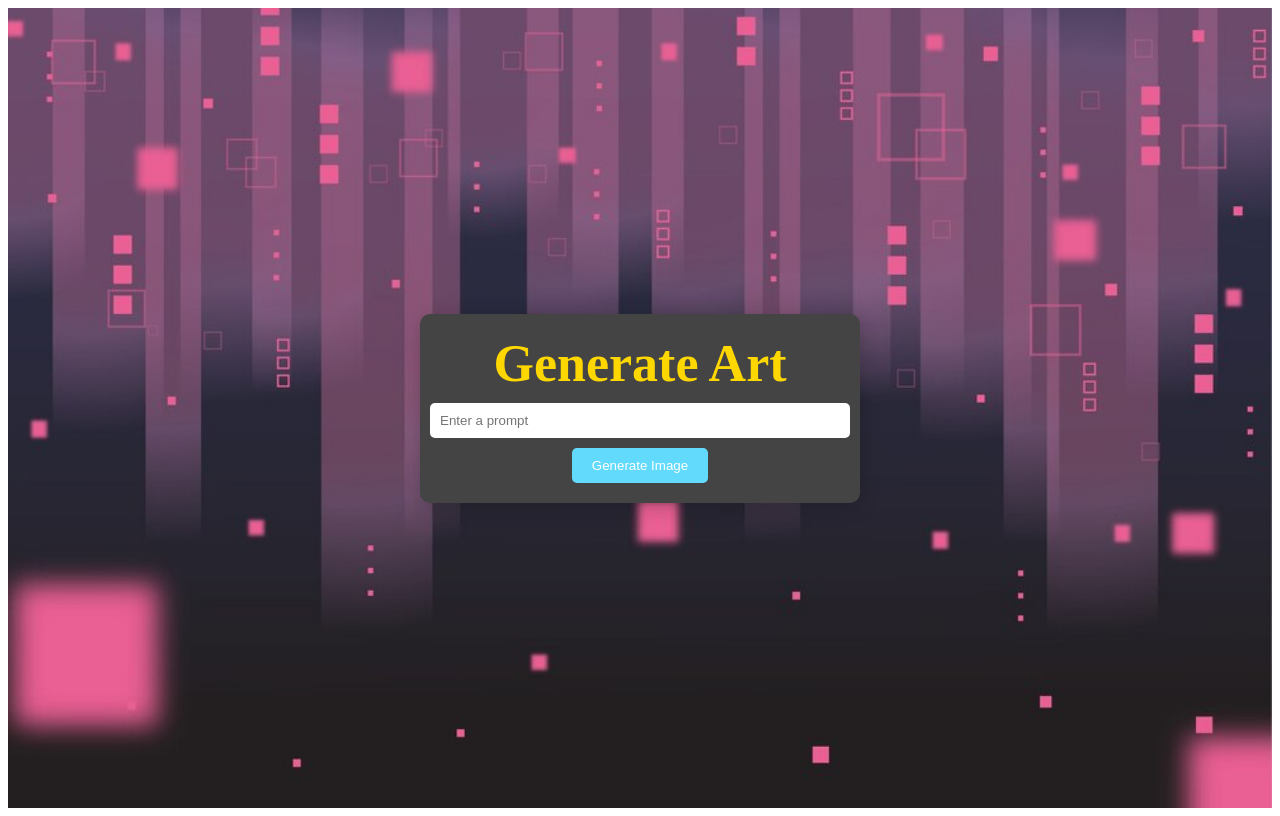
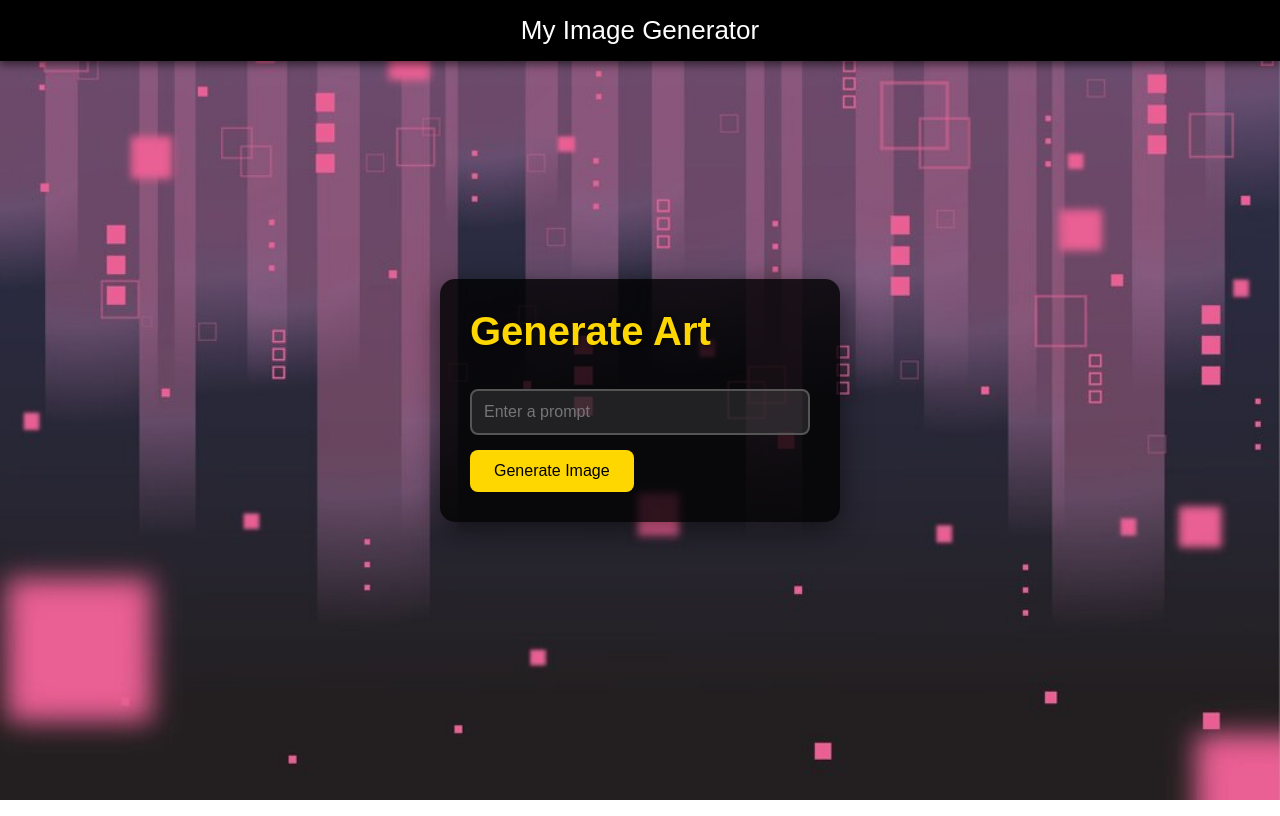
Before and after one commit to Jahgor/JAIM, a React (Create React App) app: page / in a window 1280 px wide. Built offline with nearby package versions, Linux system fonts and the light colour scheme.

Commit message:
Updated CSS for image generator prompt/navbar to a better version, removed links for now

```diff
--- a/src/App.css
+++ b/src/App.css
@@ -1,3 +1,32 @@
+/* App.css or Global Stylesheet */
+* {
+  margin: 0;
+  padding: 0;
+  box-sizing: border-box;
+}
+
+body {
+  background-image: url('Pixel Theme Background.jpg');
+  background-size: cover;
+  background-position: center;
+  background-repeat: no-repeat;
+  background-attachment: fixed; /* Keeps the background fixed as you scroll */
+  margin: 0;
+  padding: 0;
+  font-family: Arial, sans-serif;
+  color: gold;
+  overflow-x: hidden; /* Prevents horizontal scrolling if any element overflows */
+}
+
+/* Optional: Adjust .App if it wraps all your content */
+.App {
+  min-height: 100vh;
+  display: flex;
+  flex-direction: column;
+  justify-content: center;
+  align-items: center;
+}
+
 .App {
   text-align: center;
 }
@@ -18,51 +47,52 @@
 }
 
 .image-generator {
-  background-color: #444;
-  padding: 20px;
-  border-radius: 10px;
-  box-shadow: 0 4px 20px rgba(0, 0, 0, 0.2);
+  background-color: rgba(0, 0, 0, 0.8); /* Semi-transparent black */
+  padding: 30px;
+  border-radius: 15px;
+  box-shadow: 0 8px 30px rgba(0, 0, 0, 0.5);
   max-width: 400px;
-  width: 100%;
   margin: auto;
-  display: flex;
-  flex-direction: column;
-  align-items: center;
+  color: gold;
 }
 
 .prompt-input {
   width: 100%;
-  padding: 10px;
-  margin: 10px 0;
-  border: none;
-  border-radius: 5px;
+  padding: 12px;
+  margin: 15px 0;
+  border: 2px solid #555;
+  border-radius: 8px;
+  font-size: 1rem;
+  background-color: rgba(255, 255, 255, 0.1);
+  color: white;
 }
 
 .generate-button {
-  padding: 10px 20px;
-  color: white;
-  background-color: #61dafb;
+  padding: 12px 24px;
+  font-size: 1rem;
+  color: black;
+  background-color: gold;
   border: none;
-  border-radius: 5px;
+  border-radius: 8px;
   cursor: pointer;
-  transition: background-color 0.3s ease;
+  transition: transform 0.2s ease;
 }
 
 .generate-button:hover {
-  background-color: #21a1f1;
+  transform: scale(1.05); /* Slight enlargement on hover */
+  background-color: #ffd700;
 }
 
 .generated-image {
   margin-top: 20px;
   max-width: 100%;
-  border-radius: 10px;
-  box-shadow: 0 2px 10px rgba(0, 0, 0, 0.2);
-  display: block;
-  margin-left: auto;
-  margin-right: auto;
+  border-radius: 12px;
+  box-shadow: 0 5px 15px rgba(0, 0, 0, 0.3);
 }
 
 h1 {
-  color: gold; /* Set the heading color to gold */
-  margin: 0; /* Remove default margin to keep it on one line */
+  font-size: 2.5rem;
+  margin-bottom: 20px;
+  color: gold; /* Set to your desired color */
+  text-shadow: 1px 1px 4px rgba(0, 0, 0, 0.7); /* Adds subtle shadow */
 }
--- a/src/App.js
+++ b/src/App.js
@@ -1,6 +1,7 @@
 import React, { useState } from "react";
 import axios from "axios";
 import './App.css'
+import Navbar from './components/Navbar'; // Import the Navbar component
 
 function ImageGenerator() {
   const [prompt, setPrompt] = useState("");
@@ -27,6 +28,7 @@ function ImageGenerator() {
 
   return (
     <div className="App-header">
+      <Navbar />
       <div className="image-generator">
         <h1>Generate Art</h1>
         <input
--- /dev/null
+++ b/src/components/Navbar.css
@@ -0,0 +1,33 @@
+/* Navbar container styling */
+.navbar {
+    background-color: black;
+    display: flex;
+    justify-content: center;
+    align-items: center;
+    padding: 15px 0;
+    box-shadow: 0 4px 8px rgba(0, 0, 0, 0.5);
+    position: fixed;
+    top: 0;
+    width: 100%;
+    z-index: 1000;
+  }
+
+  /* Navbar links styling */
+  .navbar .nav-link { /* Targeting links within navbar more specifically */
+    color: black;
+    background-color: gold;
+    padding: 10px 20px;
+    margin: 0 10px; /* Ensures spacing between buttons */
+    text-decoration: none;
+    border-radius: 8px;
+    font-size: 1rem;
+    font-weight: bold;
+    transition: transform 0.2s ease, background-color 0.2s ease;
+    display: inline-block; /* Ensures links stay in a row */
+  }
+
+  /* Hover effect for navbar links */
+  .navbar .nav-link:hover {
+    background-color: #ffd700;
+    transform: scale(1.05);
+  }
--- /dev/null
+++ b/src/components/Navbar.js
@@ -0,0 +1,20 @@
+// Navbar.js
+import React from 'react';
+import './Navbar.css'; // Import the CSS for the navbar
+
+function Navbar() {
+  return (
+    <nav className="navbar">
+      <div className="navbar-logo">My Image Generator</div>
+      {/* Uncomment this block when ready to add links
+      <ul className="navbar-links">
+        <li><a href="#home">Home</a></li>
+        <li><a href="#contact">Contact</a></li>
+        <li><a href="#Other Projects">Projects</a></li>
+      </ul>
+      */}
+    </nav>
+  );
+}
+
+export default Navbar;
```
